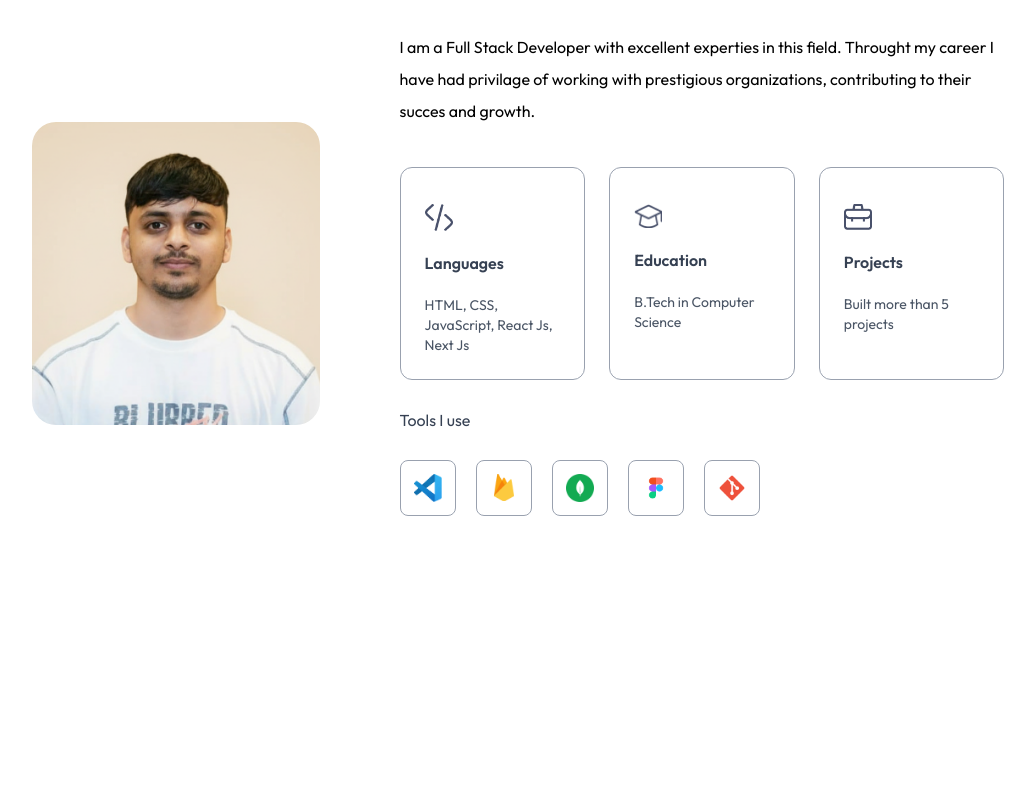
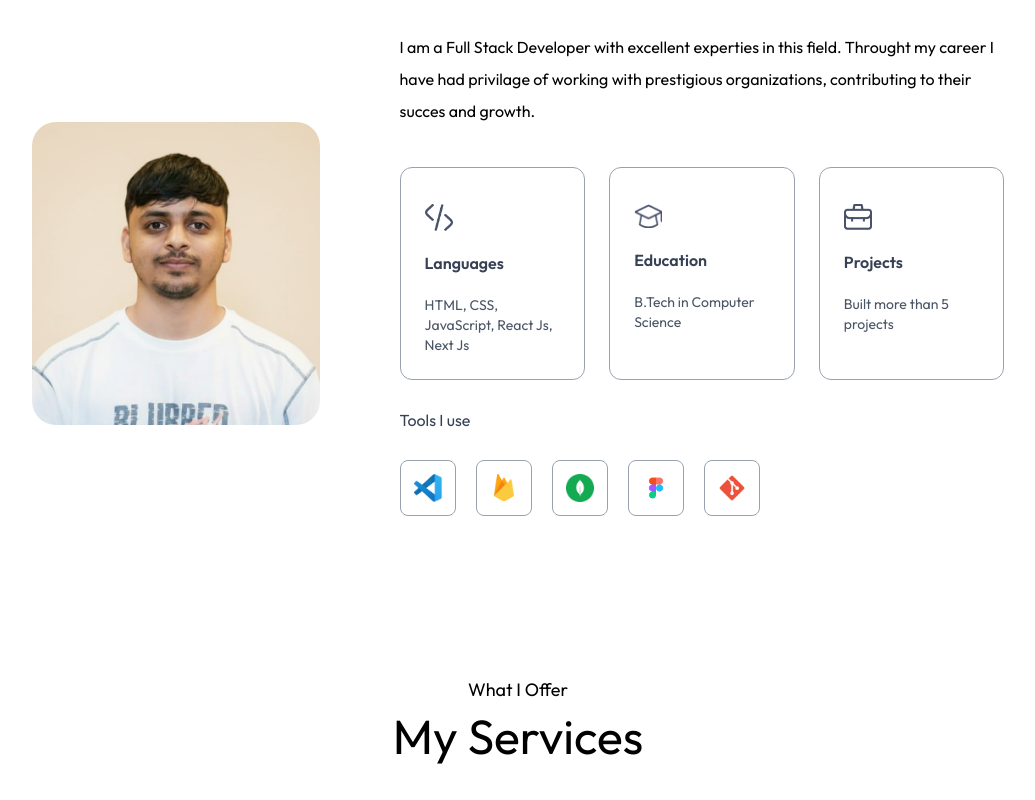
Before and after one commit to sp4398/portfolio, a Next.js app: page / in a window 1280 px wide. Shown: the part 973-1773 px from the top of the page, without its empty margins (122-1157 px from the left). Before the commit the page ends 1609 px from the top, so only its background shows below. Built offline with nearby package versions, Linux system fonts and the light colour scheme; a web font is replaced by a local one.

Commit message:
Add Services component and integrate it into the Home page

```diff
--- /dev/null
+++ b/app/components/Services.jsx
@@ -0,0 +1,12 @@
+import React from "react";
+
+const Services = () => {
+  return (
+    <div id="services" className="w-full px-[12%] py-10 scroll-mt-20">
+      <h4 className="text-center mb-2 text-lg">What I Offer</h4>
+      <h2 className="text-center text-5xl ">My Services</h2>
+    </div>
+  );
+};
+
+export default Services;
--- a/app/page.tsx
+++ b/app/page.tsx
@@ -2,6 +2,7 @@
 import Navbar from './components/Navbar';
 import Header from './components/Header';
 import About from './components/About'
+import Services from './components/Services'
 
 const Home = () => {
   return (
@@ -9,6 +10,7 @@
       <Navbar/>
       <Header/>
       <About/>
+      <Services />
     </div>
   )
 }
```
